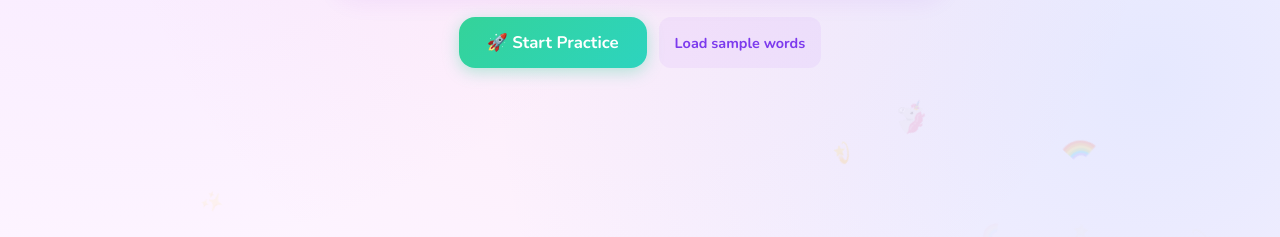
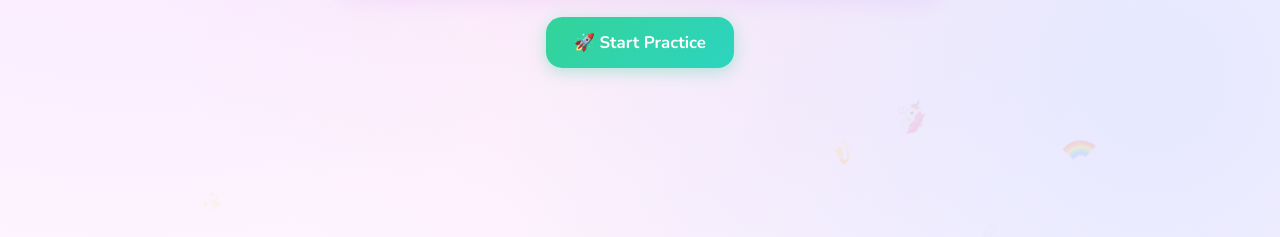
Before and after one commit to execbitlz/spelling-practice, a plain HTML site: page index.html in a window 1280 px wide. Shown: the part 563-800 px from the top of the page. Drawn offline with nearby package versions, Linux system fonts and the light colour scheme.

Commit message:
Remove Load Sample Words button and function
Co-Authored-By: Oz <oz-agent@warp.dev>

```diff
--- a/index.html
+++ b/index.html
@@ -589,9 +589,6 @@
         <button class="btn btn-success" onclick="startPractice()" id="startBtn" disabled>
           🚀 Start Practice
         </button>
-        <button class="btn btn-ghost btn-small" onclick="loadSampleWords()">
-          Load sample words
-        </button>
       </div>
       <div id="teacherStatus" style="text-align:center; margin-top:12px; font-size:0.9rem; color:var(--text-light); font-weight:600; display:none;">
         🔒 Teacher Mode is ON — words will be saved and the app will start in practice mode next time.
@@ -803,15 +800,6 @@
     document.getElementById('startBtn').disabled = words.length === 0;
   }
 
-  function loadSampleWords() {
-    const samples = ['beautiful', 'necessary', 'separate', 'definitely', 'environment',
-                     'beginning', 'knowledge', 'surprise', 'exercise', 'calendar'];
-    samples.forEach(w => { if (!words.includes(w)) words.push(w); });
-    renderWordList();
-    updateStartButton();
-    updateShareButton();
-    if (teacherMode) saveTeacherData();
-  }
 
   // --- Screens ---
   function showScreen(id) {
```
